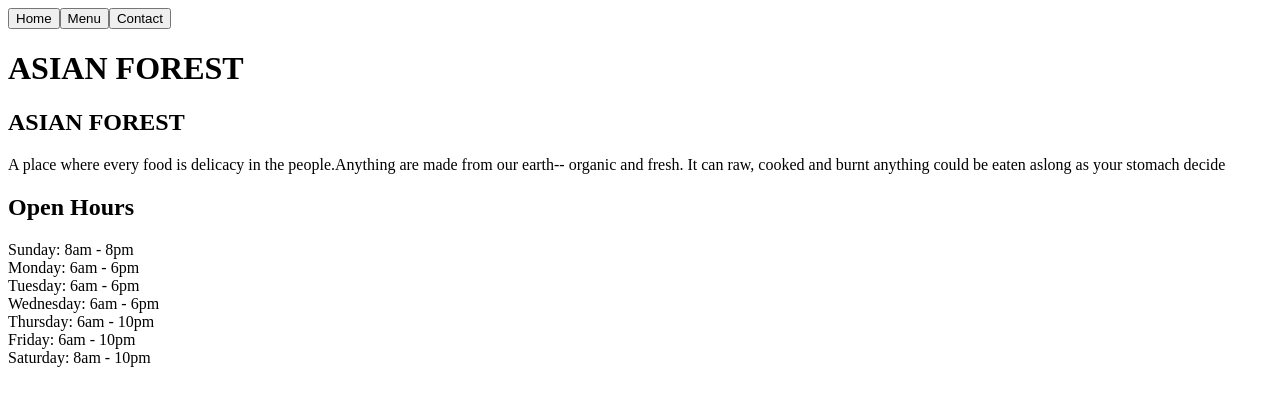
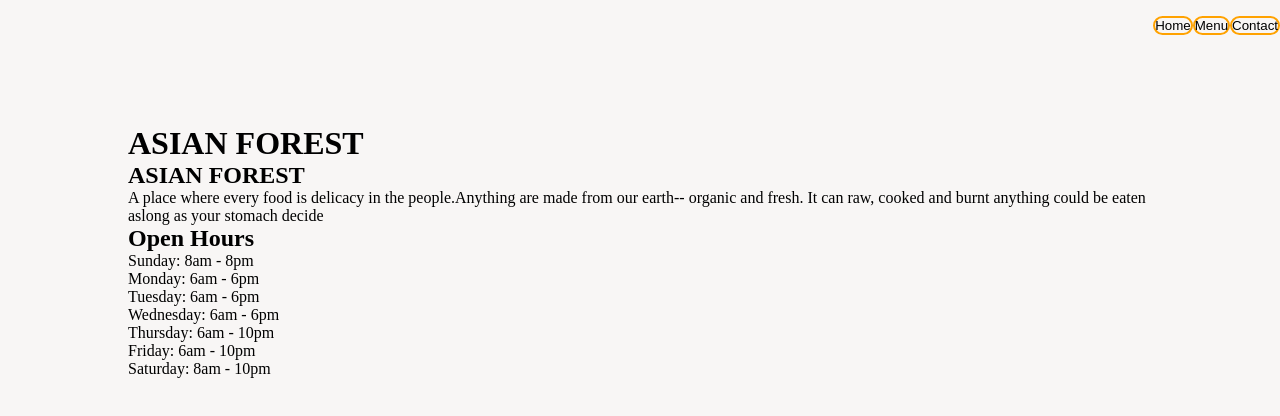
Before and after one commit to m1ra-san/project_restuarant_page, a website built with webpack: page src/template.html in a window 1280 px wide. Built offline with nearby package versions, Linux system fonts and the light colour scheme.

Commit message:
Implement css style

```diff
--- a/src/index.js
+++ b/src/index.js
@@ -1,25 +1,21 @@
 console.log("Hello");
 
+import "./style.css";
+import home from "./home.js";
+import menu from "./menu.js";
+import contact from "./contact.js";
 
-import home from './home.js';
-import menu from './menu.js';
-import contact from './contact.js';
+const buttons = document.querySelectorAll("button");
+home();
 
-
-
-const buttons=document.querySelectorAll('button')
-home()
-
-
-
-buttons.forEach(button=>{
-    button.addEventListener("click",e=>{
-        if(e.target.id==='home'){
-            home()
-        }else if(e.target.id==='menu'){
-            menu()
-        }else if(e.target.id==='contact'){
-            contact()
-        }
-    })
-})
+buttons.forEach((button) => {
+  button.addEventListener("click", (e) => {
+    if (e.target.id === "home") {
+      home();
+    } else if (e.target.id === "menu") {
+      menu();
+    } else if (e.target.id === "contact") {
+      contact();
+    }
+  });
+});
--- /dev/null
+++ b/src/style.css
@@ -0,0 +1,41 @@
+* {
+  /* outline: 2px solid red; */
+  margin: 0;
+  padding: 0;
+}
+
+:root {
+  --header-h: 50px;
+}
+
+body {
+  display: flex;
+  background-color: rgb(248, 246, 245);
+  flex-direction: column;
+  height: 100vh;
+}
+
+header {
+  display: flex;
+  align-items: center;
+  justify-content: right;
+  height: var(--header-h);
+}
+
+.body-content {
+  height: calc(100vh - var(--header-h));
+  display: flex;
+  justify-content: center;
+  align-items: center;
+}
+
+.content {
+  width: 80%;
+  min-height: 80%;
+}
+
+button {
+  border-radius: 10px;
+  border: 2px solid rgb(255, 162, 0);
+  background-color: rgba(243, 183, 140, 0);
+}
--- a/src/template.html
+++ b/src/template.html
@@ -1,18 +1,20 @@
 <!DOCTYPE html>
 <html lang="en">
-<head>
-    <meta charset="UTF-8">
-    <meta name="viewport" content="width=device-width, initial-scale=1.0">
+  <head>
+    <meta charset="UTF-8" />
+    <meta name="viewport" content="width=device-width, initial-scale=1.0" />
     <title>Document</title>
-</head>
-<body>
+  </head>
+  <body>
     <header>
-        <nav><button id="home">Home</button><button id="menu">Menu</button><button id="contact">Contact</button></nav>
+      <nav>
+        <button id="home">Home</button><button id="menu">Menu</button
+        ><button id="contact">Contact</button>
+      </nav>
     </header>
-    <div id="content">
 
-
-
+    <div class="body-content">
+      <div id="content" class="content">
         <!-- <h1>ASIAN FOREST </h1>
         <h2>Contact</h2>
 
@@ -25,8 +27,6 @@
         <p>038784893 <br>
          Brgy.Wetson, Wetvile</p> -->
 
-
-
         <!-- <h1>ASIAN FOREST </h1>
         <h2>About</h2>
         <p>A place where every food is delicacy in the people.Anything are made from our earth-- organic and fresh. It can raw, cooked and burnt anything could be eaten aslong as your stomach decide</p>
@@ -35,14 +35,6 @@
 
 
  -->
-
-
-
-
-
-
-
-
 
         <!-- <h1>ASIAN FOREST MEALS 101</h1>
         <p>This meals are things that make you like a warrior and look effortlesly fit</p>
@@ -56,8 +48,7 @@
         <p>The main course that could last you till next week</p>
         <h3>Vegies and meat(Any of it)</h3>
         <p>Just side dish so your rice can have taste</p> -->
-
+      </div>
     </div>
-
-</body>
+  </body>
 </html>
--- a/webpack.config.js
+++ b/webpack.config.js
@@ -1,3 +1,4 @@
+// webpack.config.js
 const path = require("path");
 const HtmlWebpackPlugin = require("html-webpack-plugin");
 
@@ -9,10 +10,33 @@ module.exports = {
     path: path.resolve(__dirname, "dist"),
     clean: true,
   },
+  devtool: "eval-source-map",
+  devServer: {
+    static: "./dist",
+    watchFiles: ["./src/template.html"],
+    open: true,
+    hot: true,
+  },
   plugins: [
     new HtmlWebpackPlugin({
       template: "./src/template.html",
     }),
   ],
-
+  module: {
+    rules: [
+      {
+        test: /\.css$/i,
+        use: ["style-loader", "css-loader"],
+        exclude: /node_modules/,
+      },
+      {
+        test: /\.html$/i,
+        loader: "html-loader",
+      },
+      {
+        test: /\.(png|svg|jpg|jpeg|gif)$/i,
+        type: "asset/resource",
+      },
+    ],
+  },
 };
```
Also changed, not shown: package.json (+7 -2 lines), 1 other file. Lines whose indentation alone changed are shown as unchanged.
